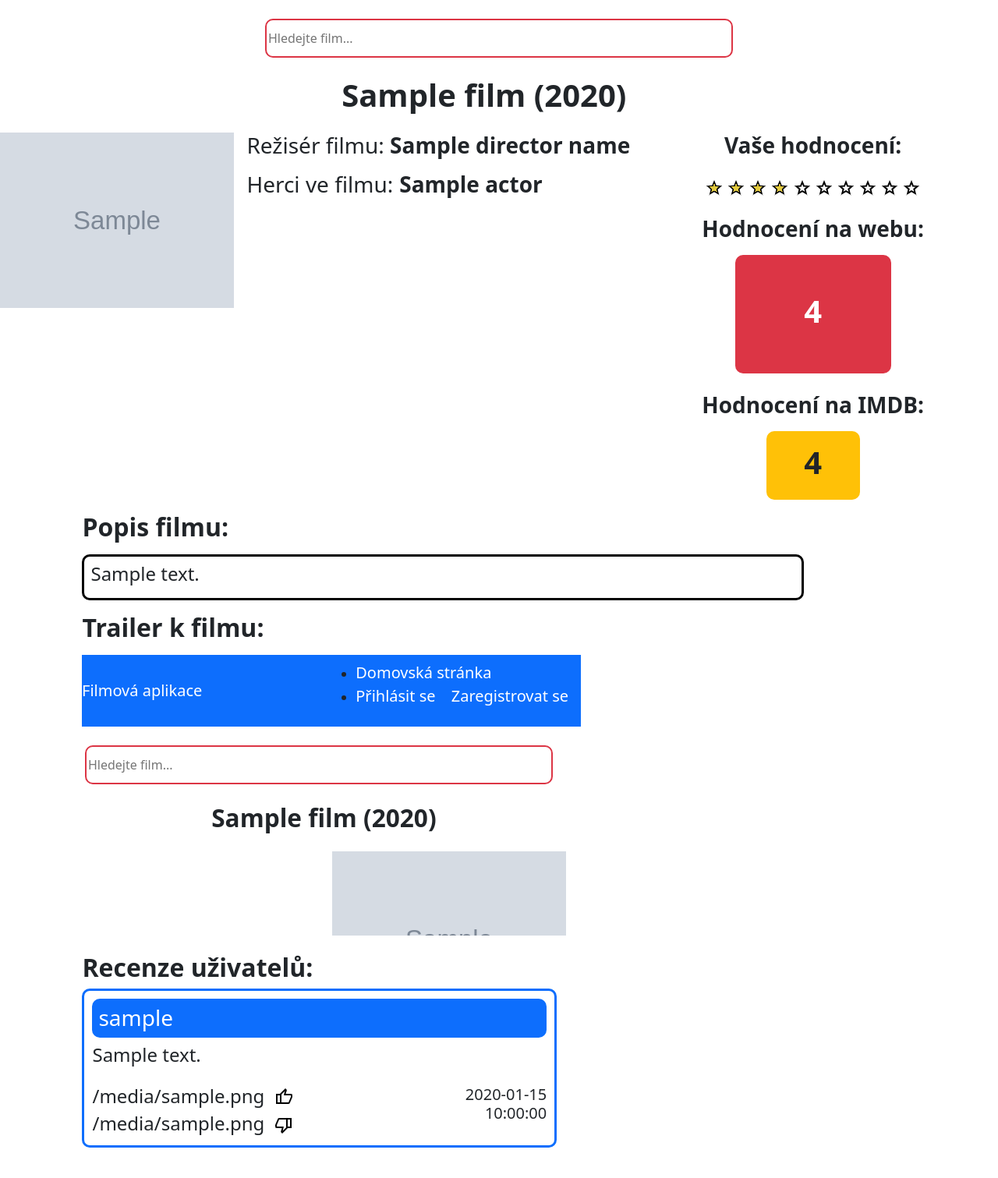
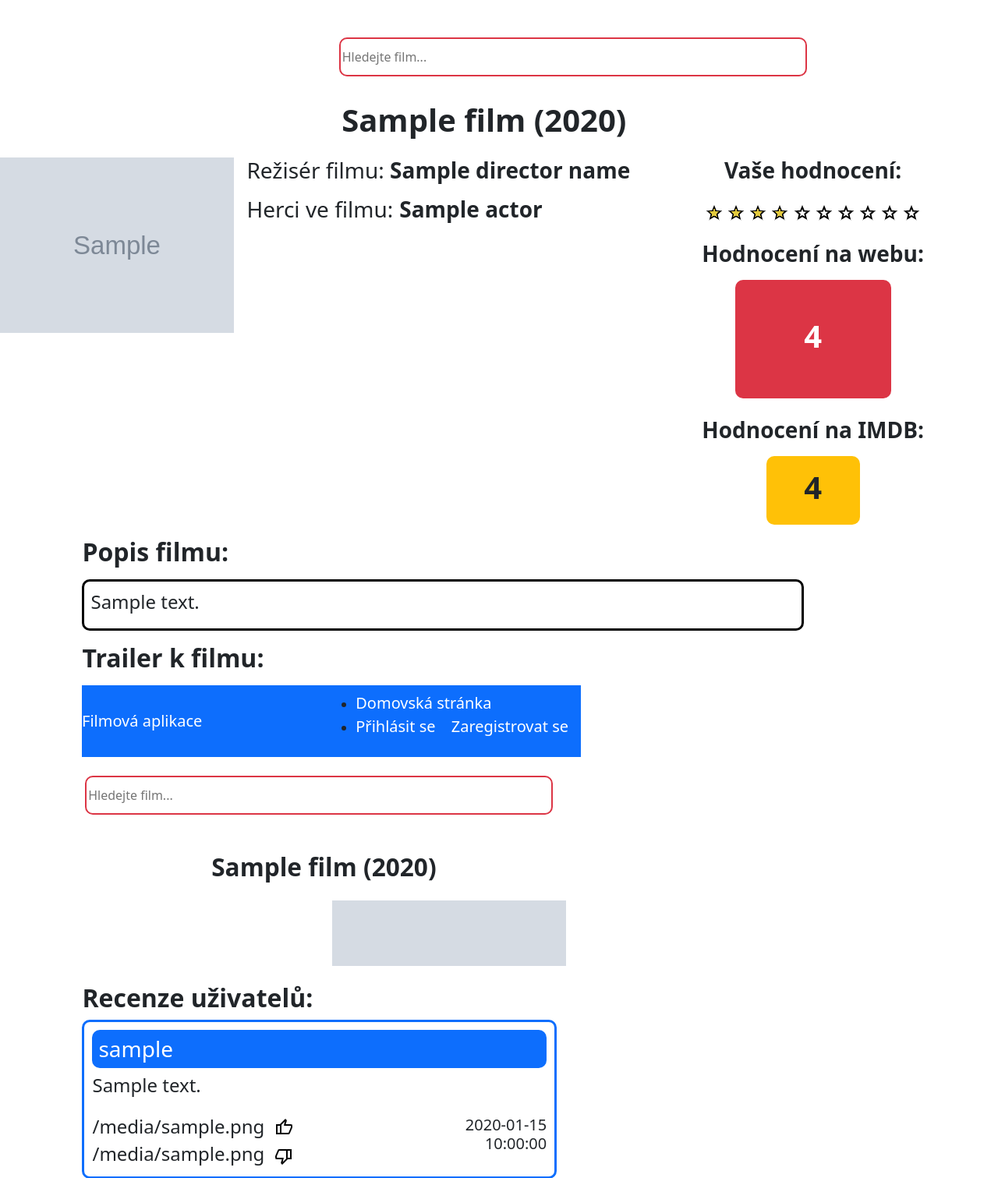
Before and after one commit to MartinLuczka/Movie_App, a Python web app: template templates/Film.html in a window 1280 px wide. Shown: the part 92-1603 px from the top of the page at 78% size. Run offline with Jinja, Linux system fonts and the light colour scheme; the template is opened without the code that fills it: most values are stand-ins (such as "Sample title", 1, 10 or a date in 2020); grey boxes marked "Sample" are stand-in pictures.

Commit message:
Úprava pozice zobrazovaných výsledků SearchBaru + úprava zobrazování textu v popisu filmu

```diff
--- a/templates/Film.html
+++ b/templates/Film.html
@@ -73,7 +73,7 @@
         <div class="col-md-9 offset-md-1">
             <h2 class="mb-3"><strong>Popis filmu:</strong></h2>
             <div style="border: 3px solid black; border-radius: 10px" class="p-2">
-            <h4>{{ film["description"] }}</h4>
+            <h4 style="line-height: 1.5">{{ film["description"] }}</h4>
             </div>
         </div>
     </div>
--- a/templates/reusable/SearchBar.html
+++ b/templates/reusable/SearchBar.html
@@ -1,7 +1,8 @@
 <script src="../../static/SearchBar.js"></script>
 {# Cesta pro JavaScript soubor, jeho připojení #}
 
-<div class="d-flex justify-content-center mt-4 mb-2">
+<div class="row">
+    <div class="offset-md-4 col-md-4 mt-4 mb-2">
         <label for="searchBar"></label>
         {# Popisek pro searchBar, pro nás v tomto případě nepotřebné #}
         <input style="width: 600px; height: 50px; border: 2px solid #dc3545; border-radius: 10px" placeholder="Hledejte film..." type="search" name="" id="searchBar">
@@ -10,3 +11,4 @@
         <ul id="searchBarList"></ul>
         {# Nečíslovaný seznam, který bude sloužit pro zobrazení výsledků vyhledávání #}
     </div>
+</div>
```
Also changed, not shown: instance/database.db. Lines whose indentation alone changed are shown as unchanged.
